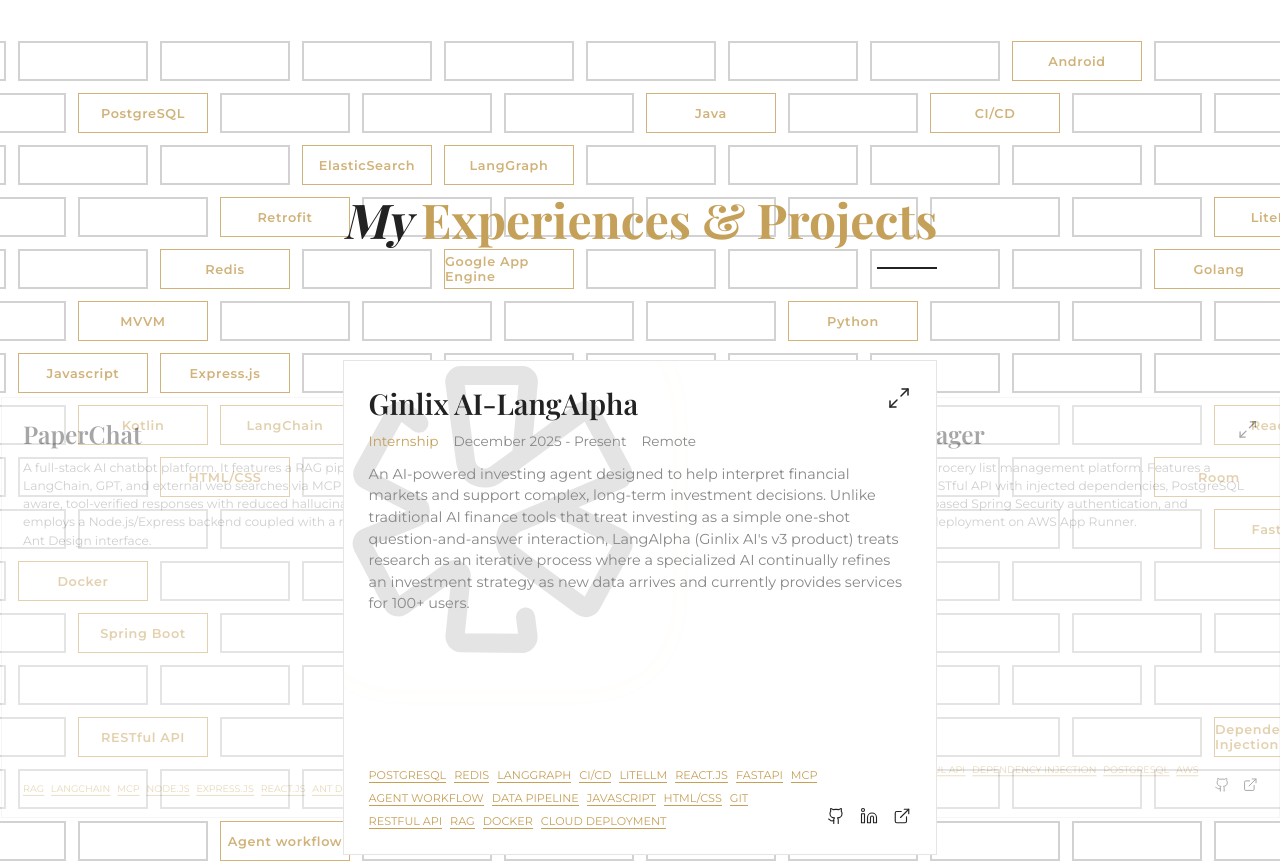
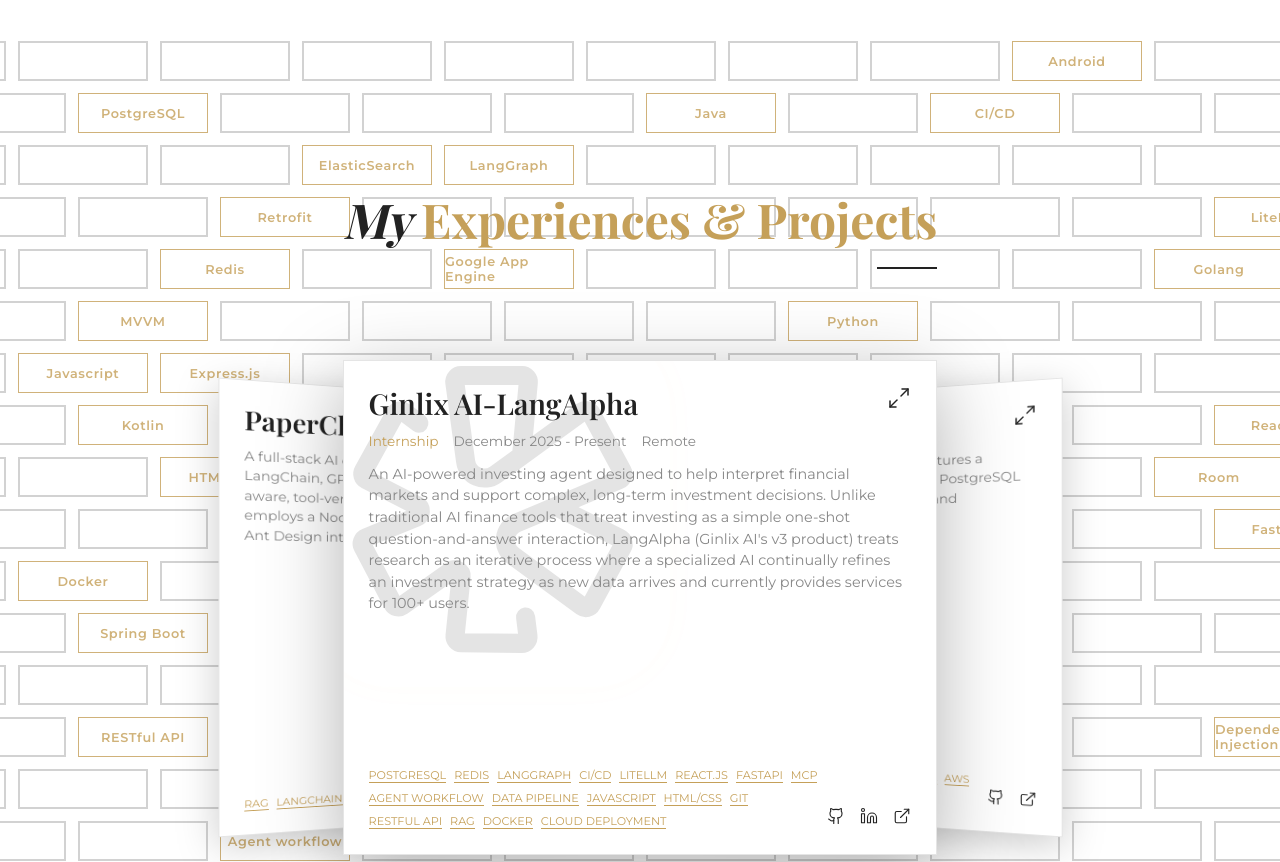
Before and after one commit to leo-Zhizhu/CyberPortfolio, a React (Vite) app: page / in a window 1280 px wide. Shown: the part 2020-2882 px from the top of the page. Built offline with nearby package versions, Linux system fonts and the light colour scheme; a web font is replaced by a local one.

Commit message:
Enhance 3D carousel with overlapping opaque side cards and angled perspective

```diff
--- a/src/components/Projects/index.jsx
+++ b/src/components/Projects/index.jsx
@@ -113,25 +113,30 @@
                         let isLeft = index === leftIndex;
                         let isRight = index === rightIndex;
 
-                        let positionStyle = { x: '0%', scale: 0.6, opacity: 0, zIndex: -1 };
+                        let positionStyle = { x: '0%', rotateY: '0deg', scale: 0.6, opacity: 0, zIndex: -1 };
                         let isVisible = false;
 
                         if (isCenter) {
-                            positionStyle = { x: '0%', scale: 1, opacity: 1, zIndex: 10 };
+                            positionStyle = { x: '0%', rotateY: '0deg', scale: 1, opacity: 1, zIndex: 10 };
                             isVisible = true;
                         } else if (isLeft) {
-                            positionStyle = { x: '-65%', scale: 0.85, opacity: 0.4, zIndex: 1 };
+                            positionStyle = { x: '-25%', rotateY: '20deg', scale: 0.85, opacity: 1, zIndex: 5 };
                             isVisible = true;
                         } else if (isRight) {
-                            positionStyle = { x: '65%', scale: 0.85, opacity: 0.4, zIndex: 1 };
+                            positionStyle = { x: '25%', rotateY: '-20deg', scale: 0.85, opacity: 1, zIndex: 5 };
                             isVisible = true;
                         }
+
+                        // Add a slight box shadow to distinguish overlapping cards
+                        const filterStyle = isCenter
+                            ? 'drop-shadow(0 20px 40px rgba(0,0,0,0.3))'
+                            : 'drop-shadow(0 10px 20px rgba(0,0,0,0.2))';
 
                         return (
                             <motion.div
                                 key={project.id}
                                 animate={positionStyle}
-                                transition={{ duration: 0.6, ease: [0.16, 1, 0.3, 1] }}
+                                transition={{ duration: 0.7, ease: [0.32, 0.72, 0, 1] }}
                                 style={{
                                     position: 'absolute',
                                     width: '100%',
@@ -141,7 +146,8 @@
                                     cursor: isCenter ? 'default' : 'pointer',
                                     display: 'flex',
                                     justifyContent: 'center',
-                                    alignItems: 'center'
+                                    alignItems: 'center',
+                                    filter: filterStyle
                                 }}
                                 onClick={() => {
                                     if (!isCenter) setCurrentIndex(index);
```
